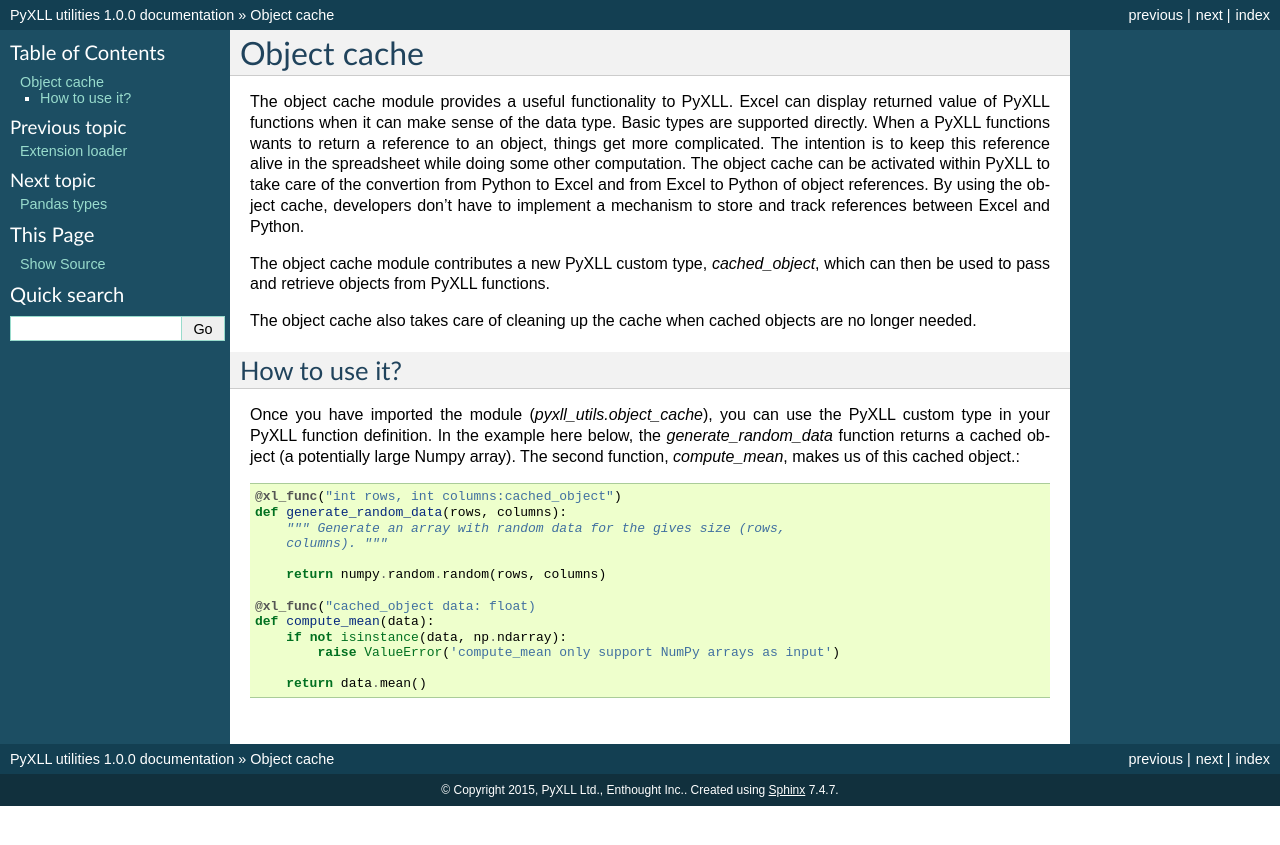
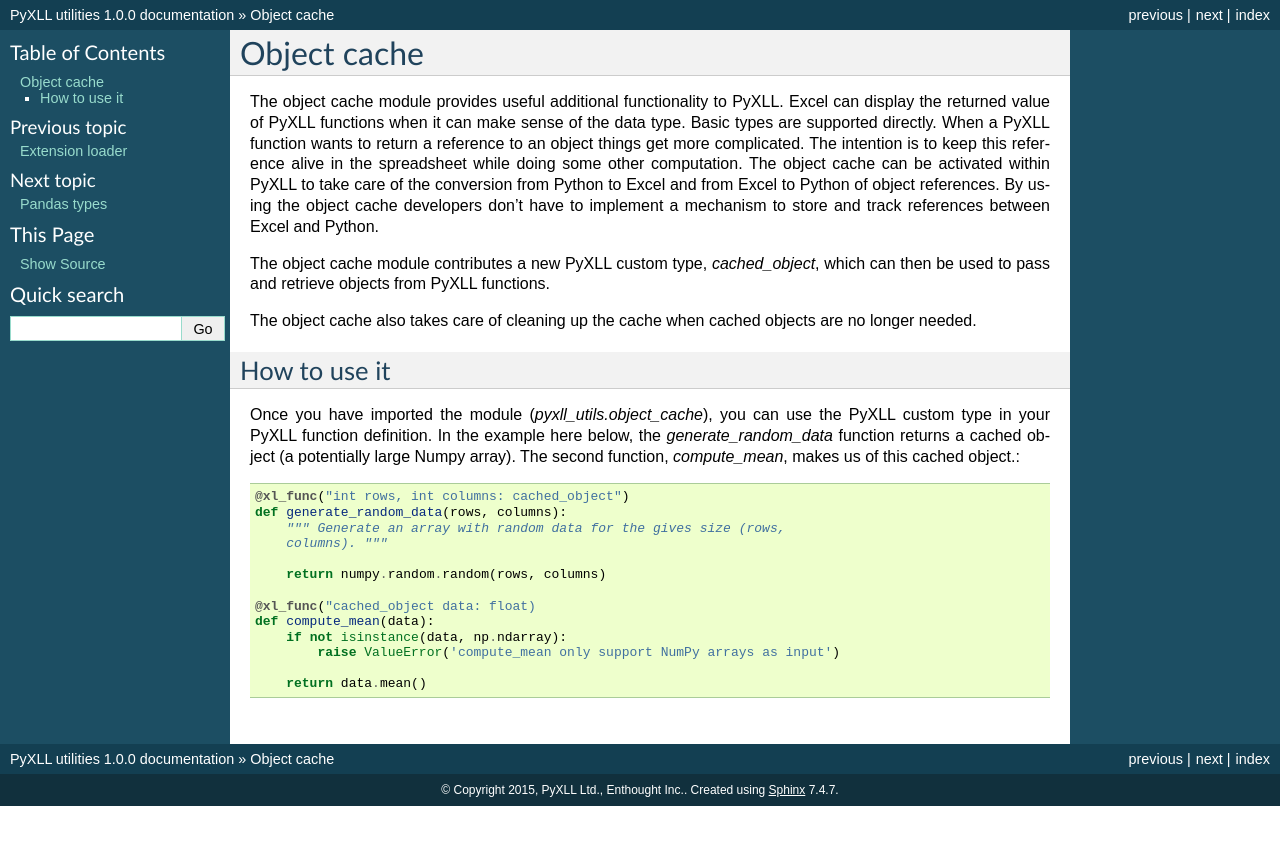
Before and after one commit to pyxll/pyxll-utils, a Sphinx documentation site: the page built from doc/source/object_cache.rst, in a window 1280 px wide. Shown: the top 845 px of the page. Built offline with Sphinx 7.4.7, drawn with Linux system fonts in a browser that asks for light colours.

Commit message:
Update object_cache.rst
minor grammar/typo fixes

```diff
--- a/doc/source/object_cache.rst
+++ b/doc/source/object_cache.rst
@@ -1,14 +1,14 @@
 Object cache
 ============
 
-The object cache module provides a useful functionality to PyXLL. Excel can
-display returned value of PyXLL functions when it can make sense of the data
-type. Basic types are supported directly. When a PyXLL
-functions wants to return a reference to an object, things get more
+The object cache module provides useful additional functionality to PyXLL. Excel
+can display the returned value of PyXLL functions when it can make sense of the
+data type. Basic types are supported directly. When a PyXLL
+function wants to return a reference to an object things get more
 complicated. The intention is to keep this reference alive in the spreadsheet
 while doing some other computation. The object cache can be activated within
-PyXLL to take care of the convertion from Python to Excel and from Excel to
-Python of object references. By using the object cache, developers don't have
+PyXLL to take care of the conversion from Python to Excel and from Excel to
+Python of object references. By using the object cache developers don't have
 to implement a mechanism to store and track references between Excel and
 Python.
 
@@ -18,8 +18,8 @@ which can then be used to pass and retrieve objects from PyXLL functions.
 The object cache also takes care of cleaning up the cache when cached objects
 are no longer needed.
 
-How to use it?
---------------
+How to use it
+-------------
 
 Once you have imported the module (`pyxll_utils.object_cache`), you can use the
 PyXLL custom type in your PyXLL function definition. In the example here below,
@@ -27,7 +27,7 @@ the `generate_random_data` function returns a cached object (a potentially
 large Numpy array). The second function, `compute_mean`,  makes us of this
 cached object.::
 
-    @xl_func("int rows, int columns:cached_object")
+    @xl_func("int rows, int columns: cached_object")
     def generate_random_data(rows, columns):
         """ Generate an array with random data for the gives size (rows,
         columns). """
```
